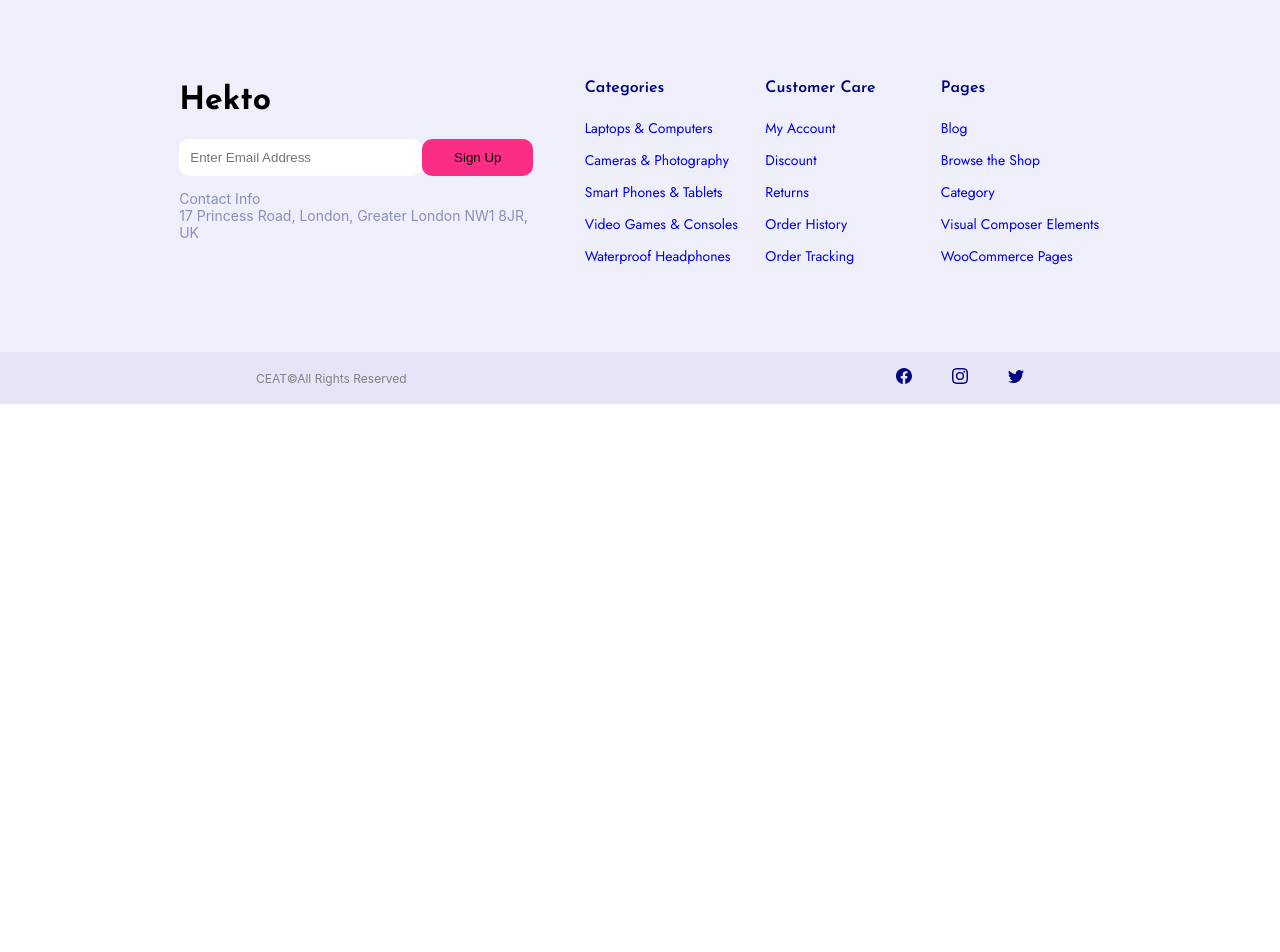
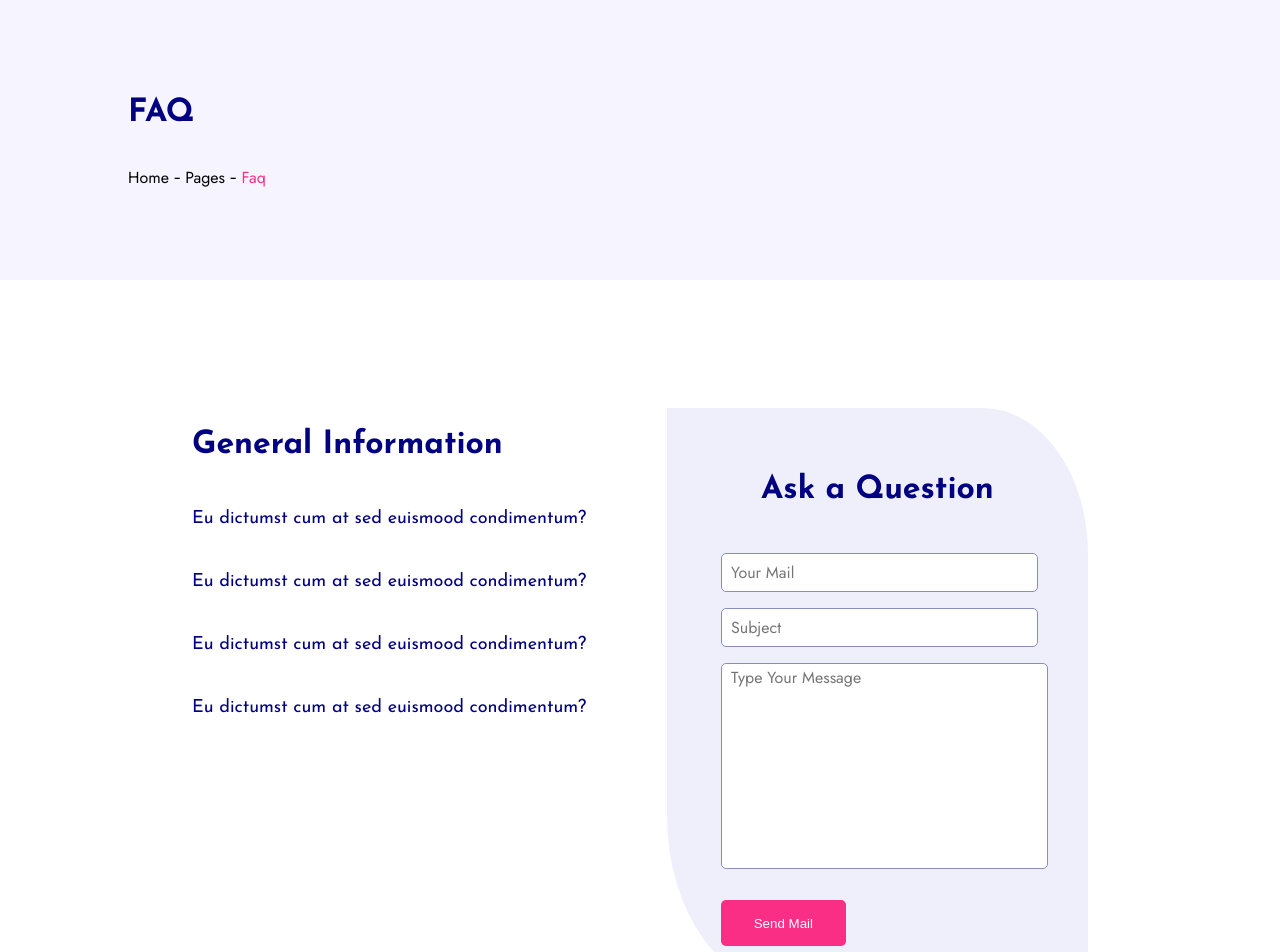
Before and after one commit to Seyidahmadova/E-Commerce, a React (Create React App) app: page /faq in a window 1280 px wide. Shown: the top 952 px of the page. Before the commit the page ends 800 px from the top, so only its background shows below. Built offline with nearby package versions, Linux system fonts and the light colour scheme; the HTML template or start-up script is replaced by a standard one.

Commit message:
Not Found Page- Faq Page

```diff
--- a/src/App.js
+++ b/src/App.js
@@ -3,6 +3,8 @@ import { BrowserRouter, Routes, Route } from "react-router-dom";
 import HomePage from "./pages/HomePage/HomePage";
 import OrderComp from "./pages/OrderCompleted/OrderComp";
 import Contact from "./pages/Contact/Contact";
+import NotFound from "./pages/NotFound/NotFound";
+import Faq from "./pages/Faq/Faq";
 import HeadingBar from "./components/HeadingBar/HeadingBar";
 import Footer from "./components/Footer/Footer";
 function App() {
@@ -14,6 +16,8 @@ function App() {
           <Route path="/" element={<HomePage />} />
           <Route path="/order-completed" element={<OrderComp />} />
           <Route path="/contact" element={<Contact />} />
+          <Route path="/not-found" element={<NotFound/>}/>
+          <Route path="/faq" element={<Faq/>}/>
         </Routes>
         <Footer />
       </BrowserRouter>
--- a/src/components/Brands/Brands.css
+++ b/src/components/Brands/Brands.css
@@ -1,7 +1,7 @@
 .Brands {
   width: 70%;
   padding: 0 15%;
-  margin: 5% auto;
+  margin: 3% auto;
   display: flex;
 }
 
--- a/src/components/Footer/Footer.css
+++ b/src/components/Footer/Footer.css
@@ -2,7 +2,7 @@
     width: 100%;
     bottom: 0;
     right: 0;
-    background-color: #EEEFFB;
+    background-color: var(--light-violet);
     /* position: fixed; */
 }
 
@@ -35,6 +35,10 @@
     margin-right: 4%;
 }
 
+.fp-mail>a>h1 {
+    color: var(--darkBlue-color);
+    font-family: 'Josefin Sans';
+}
 .fpm-mailbox {
     display: flex;
     width: 100%;
--- a/src/components/Footer/Footer.js
+++ b/src/components/Footer/Footer.js
@@ -6,7 +6,7 @@ export default function Footer() {
     <div className="footer">
       <div className="f-pages">
         <div className="fp-mail">
-          <h1>Hekto</h1>
+          <Link to="/"><h1>Hekto</h1></Link>
           <div className="fpm-box">
             <div className="fpm-mailbox">
               <input placeholder="Enter Email Address" />
@@ -58,6 +58,9 @@ export default function Footer() {
               <ol>
                 <Link>Order Tracking</Link>
               </ol>
+              <ol>
+                <Link to="/faq">Faq</Link>
+              </ol>
             </ul>
           </div>
           <div className="fp-page allPages">
--- a/src/components/PagePath/PagePath.css
+++ b/src/components/PagePath/PagePath.css
@@ -1,6 +1,6 @@
 .PagePath {
     width: 90%;
-    height: 40vh;
+    height: 35vh;
     padding-left: 10%;
     background-color: var(--most-light-violet);
     display: flex;
--- /dev/null
+++ b/src/pages/Faq/Faq.css
@@ -0,0 +1,104 @@
+.faq {
+    width: 100%;
+}
+
+.faq-content {
+    width: 70%;
+    display: flex;
+    justify-content: space-between;
+    margin: 10% auto;
+}
+
+.generalInfo {
+    width: 45%;
+    display: flex;
+    flex-direction: column;
+    align-items: left;
+    text-align: left;
+}
+
+.generalInfo>h1 {
+    color: var(--darkBlue-color);
+}
+
+.faq-questions {
+    width: 100%;
+}
+
+.f-quest {
+    width: 100%;
+    display: flex;
+    flex-direction: column;
+    margin: 2% 0    ;
+}
+
+.fq-title {
+    color: var(--darkBlue-color);
+    font-size: 18px;
+    font-family: 'Josefin Sans';
+    cursor: pointer;
+}
+
+.fq-answer {
+    color: var(--grayViolet);
+    font-size: 15px;
+    font-family: 'Jost';
+}
+
+/* ASK QUESTION */
+.askQuestion {
+    width: 35%;
+    padding: 5% 6%;
+    background-color: var(--light-violet);
+    display: flex;
+    flex-direction: column;
+    border-top-right-radius: 25%;
+    border-bottom-left-radius: 30%;
+    /* border-radius: 5px; */
+}
+
+.askQuestion>h1 {
+    color: var(--darkBlue-color);
+    margin-bottom: 15%;
+}
+
+.aq-form>input {
+    line-height: 35px;
+    font-size: 16px;
+    font-family: 'Jost';
+    margin-bottom: 5%;
+    padding-left: 3%;
+    outline: none;
+    width: 97%;
+    border: 1px solid var(--grayViolet);
+    border-radius: 5px;
+}
+
+.aq-form {
+    display: flex;
+    flex-direction: column;
+}
+
+.aq-form>textarea {
+    font-size: 16px;
+    font-family: 'Jost';
+    width: 100%;
+    padding-left: 3%;
+    height: 25vh;
+    resize: none;
+    outline: none;
+    border-radius: 5px;
+    border: 1px solid var(--grayViolet);
+}
+
+.aq-form>button {
+    width: 40%;
+    padding: 5% 0;
+    background-color: var(--pink-color);
+    color: white;
+    margin-top: 10%;
+    outline: none;
+    border: none;
+    border-radius: 5px;
+    cursor: pointer;
+}
--- /dev/null
+++ b/src/pages/Faq/Faq.js
@@ -0,0 +1,82 @@
+import "./Faq.css";
+import PagePath from "../../components/PagePath/PagePath";
+import Brands from "../../components/Brands/Brands";
+import { useState } from "react";
+
+export default function Faq() {
+  const [show1, setShow1] = useState(false);
+  const [show2, setShow2] = useState(false);
+  const [show3, setShow3] = useState(false);
+  const [show4, setShow4] = useState(false);
+
+  return (
+    <div className="faq">
+      <PagePath title="FAQ" path="/faq" curPage="Faq" />
+      <div className="faq-content">
+        <div className="generalInfo">
+          <h1>General Information</h1>
+          <div className="faq-questions">
+            <div className="f-quest">
+            <p className="fq-title" onClick={()=>setShow1(!show1)}>
+              Eu dictumst cum at sed euismood condimentum?
+            </p>
+            {show1 ? (
+              <p className="fq-answer">
+                Lorem ipsum dolor sit amet, consectetur adipiscing elit.
+                Tincidunt sed tristique mollis vitae, consequat gravida
+                sagittis.
+              </p>
+            ) : null}
+            </div>
+            <div className="f-quest">
+            <p className="fq-title" onClick={()=>setShow2(!show2)}>
+              Eu dictumst cum at sed euismood condimentum?
+            </p>
+            {show2 ? (
+              <p className="fq-answer">
+                Lorem ipsum dolor sit amet, consectetur adipiscing elit.
+                Tincidunt sed tristique mollis vitae, consequat gravida
+                sagittis.
+              </p>
+            ) : null}
+            </div>
+            <div className="f-quest">
+            <p className="fq-title" onClick={()=>setShow3(!show3)}>
+              Eu dictumst cum at sed euismood condimentum?
+            </p>
+            {show3 ? (
+              <p className="fq-answer">
+                Lorem ipsum dolor sit amet, consectetur adipiscing elit.
+                Tincidunt sed tristique mollis vitae, consequat gravida
+                sagittis.
+              </p>
+            ) : null}
+            </div>
+            <div className="f-quest">
+            <p className="fq-title" onClick={()=>setShow4(!show4)}>
+              Eu dictumst cum at sed euismood condimentum?
+            </p>
+            {show4 ? (
+              <p className="fq-answer">
+                Lorem ipsum dolor sit amet, consectetur adipiscing elit.
+                Tincidunt sed tristique mollis vitae, consequat gravida
+                sagittis.
+              </p>
+            ) : null}
+            </div>
+          </div>
+        </div>
+        <div className="askQuestion">
+            <h1>Ask a Question</h1>
+            <form className="aq-form">
+                <input type="text" placeholder="Your Mail"/>
+                <input type="text" placeholder="Subject"/>
+                <textarea placeholder="Type Your Message"/>
+                <button>Send Mail</button>
+            </form>
+        </div>
+      </div>
+      <Brands />
+    </div>
+  );
+}
--- /dev/null
+++ b/src/pages/NotFound/NotFound.css
@@ -0,0 +1,40 @@
+.notFound {
+    width: 100%;
+}
+
+.nf-content {
+    width: 50%;
+    margin: 5% auto;
+    object-fit: cover;
+    display: flex;
+    flex-direction: column;
+    justify-content: center;
+    align-items: center;
+}
+
+.nf-content>img {
+    width: 100%;
+}
+
+.nf-content>p {
+    color: var(--darkBlue-color);
+    font-size: 18px;
+    font-family: "Jost";
+    font-weight: 500;
+}
+
+.nf-content>a {
+    width: 25%;
+}
+
+.nf-content>a>button {
+    width: 100%;
+    padding: 10% 0;
+    background-color: var(--pink-color);
+    color: white;
+    font-family: 'Jost';
+    border: none;
+    border-radius: 5px;
+    outline: none;
+    cursor: pointer;
+}
--- /dev/null
+++ b/src/pages/NotFound/NotFound.js
@@ -0,0 +1,19 @@
+import "./NotFound.css";
+import photo from "../../images/notfound/notFound.png";
+import PagePath from "../../components/PagePath/PagePath";
+import Brands from "../../components/Brands/Brands";
+import { Link } from "react-router-dom";
+
+export default function NotFound() {
+    return(
+        <div className="notFound">
+            <PagePath title="404 Not Found" path="/not-found" curPage="404 Not Found"/>
+            <div className="nf-content">
+                <img alt="notfound" src={photo}></img>
+                <p>Oops! The page you requested was not found!</p>
+                <Link to="/"><button>Back to Home</button></Link>
+            </div>
+            <Brands/>
+        </div>
+    );
+}
```
Also changed, not shown: src/images/notfound/notFound.png (added).
